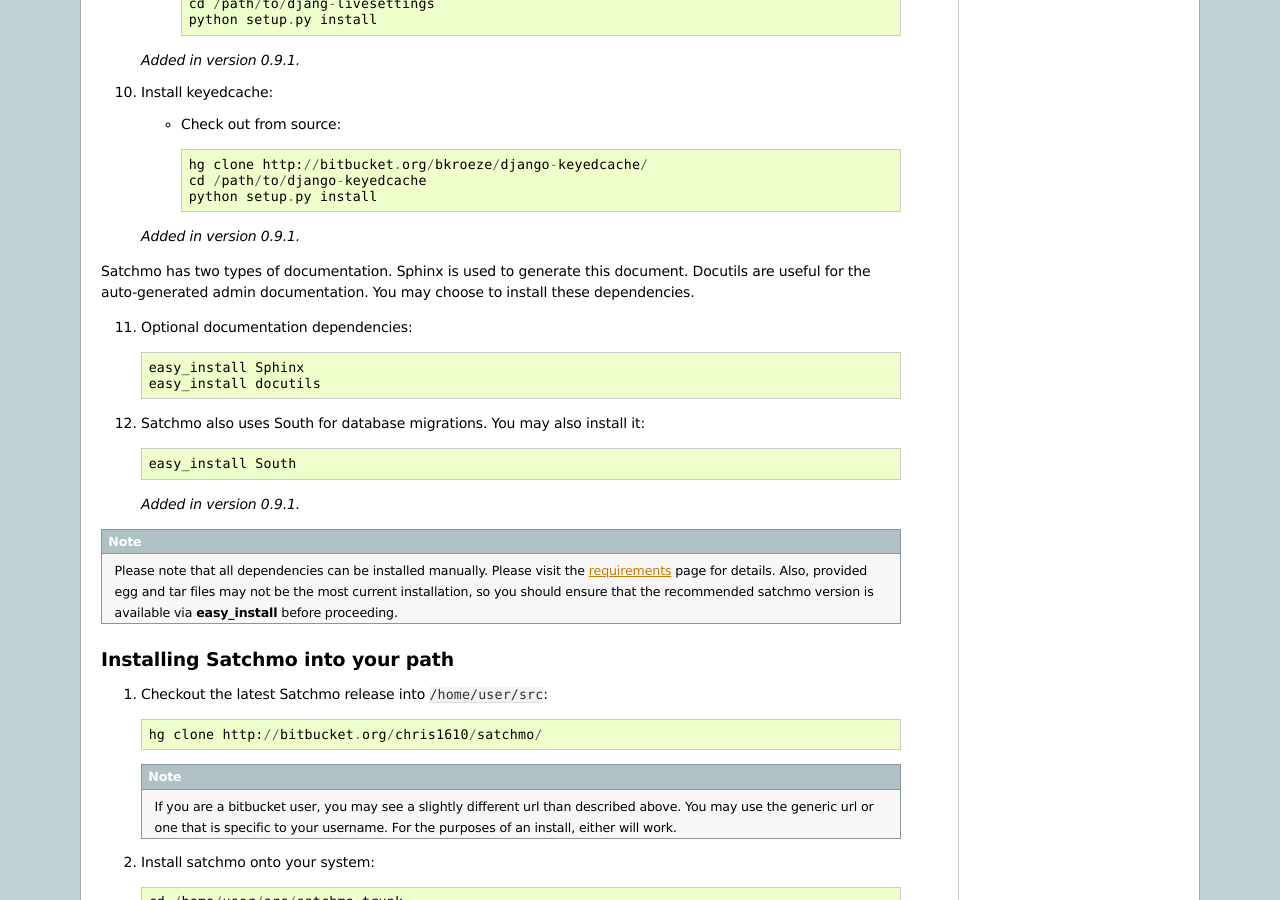
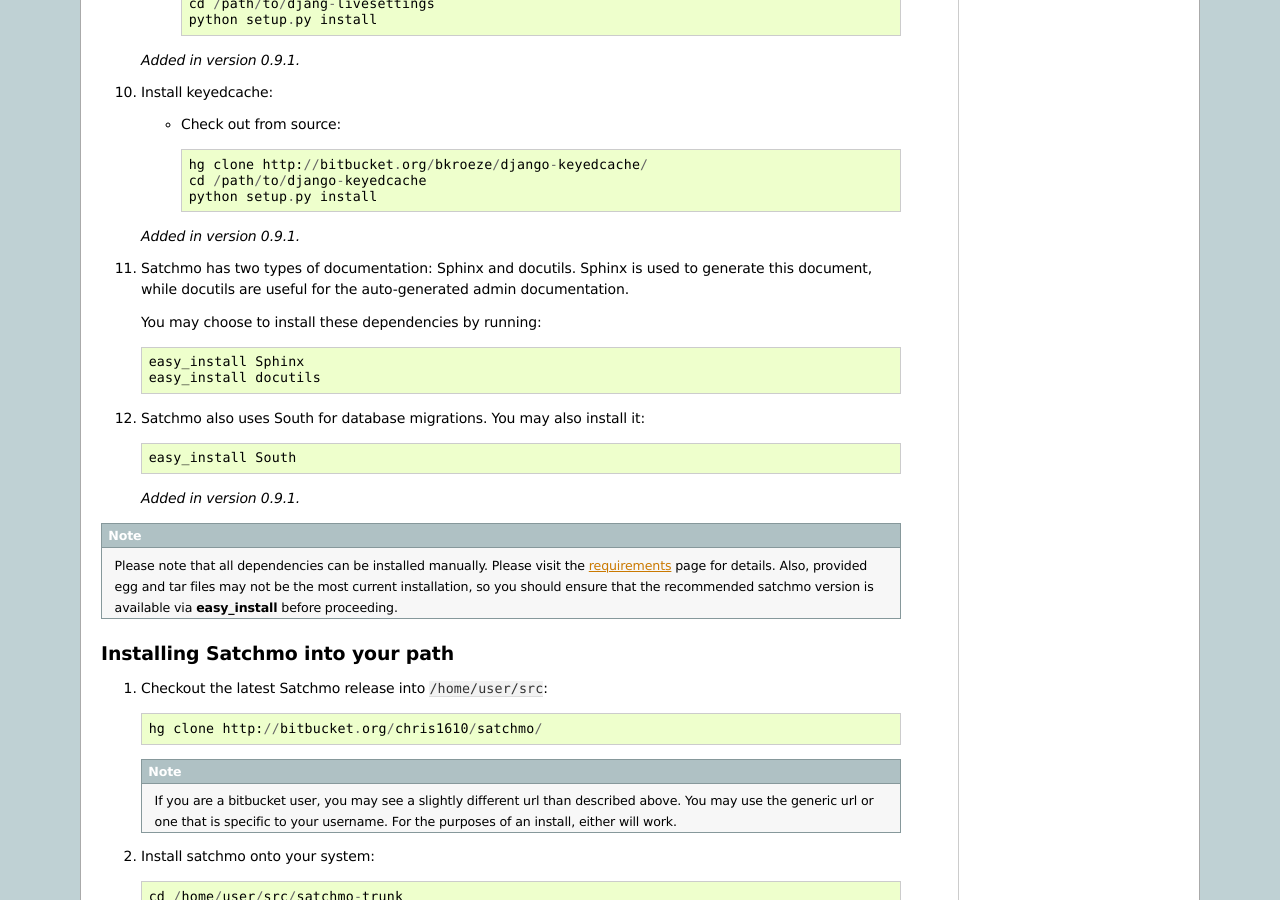
Before and after one commit to opencoca/WEB-Satchmo, a Sphinx documentation site: the page built from docs/new_installation.txt, in a window 1280 px wide and 900 px high, scrolled down 1893 px. Built offline with Sphinx 7.4.7, drawn with Linux system fonts in a browser that asks for light colours.

Commit message:
docs/new_installation: rework documentation installation note
Shift and reword it into the bullet.

Also, use auto-enumeration for that bullet, and for the South one too.

```diff
--- a/docs/new_installation.txt
+++ b/docs/new_installation.txt
@@ -108,16 +108,16 @@
 
    .. versionadded:: 0.9.1
 
-Satchmo has two types of documentation. Sphinx is used to generate this document.
-Docutils are useful for the auto-generated admin documentation. You may choose to
-install these dependencies.
+#. Satchmo has two types of documentation: Sphinx and docutils. Sphinx is used
+   to generate this document, while docutils are useful for the auto-generated
+   admin documentation.
 
-11. Optional documentation dependencies::
+   You may choose to install these dependencies by running::
 
      easy_install Sphinx
      easy_install docutils
 
-12. Satchmo also uses South for database migrations. You may also install it::
+#. Satchmo also uses South for database migrations. You may also install it::
 
      easy_install South
 
```
